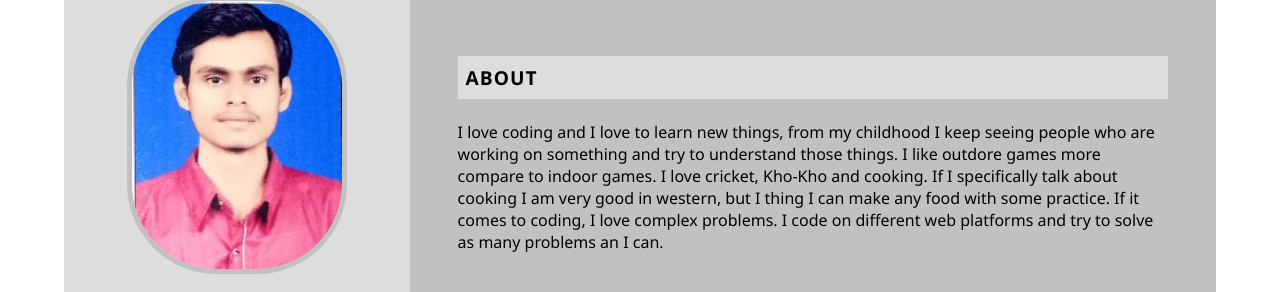
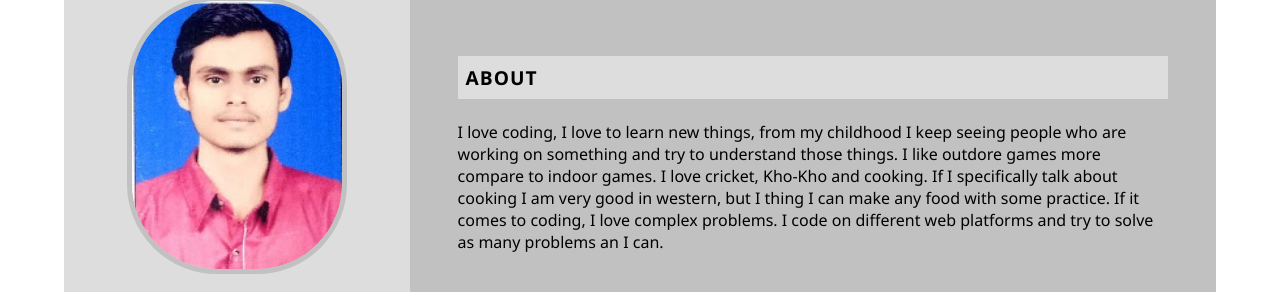
Before and after one commit to parvindr091719/Resume-Arvind-Sharma, a plain HTML site: page index.html in a window 1280 px wide. Shown: the part 276-568 px from the top of the page. Drawn offline with Linux system fonts and the light colour scheme.

Commit message:
Update index.html

```diff
--- a/index.html
+++ b/index.html
@@ -104,7 +104,7 @@
                     <br><br>
                     <h2 class="right-title" style="background-color:rgb(221, 221, 221);">ABOUT</h2>
                     <br>
-                    <p class="para" contenteditable="true">I love coding and I love to learn new things, from my childhood I keep seeing people who are working on something and try to understand those things. I like outdore games more compare to indoor games. I love cricket, Kho-Kho and cooking. If I specifically talk about cooking I am very good in western, but I thing I can make any food with some practice. If it comes to coding, I love complex problems. I code on different web platforms and try to solve as many problems an I can.</p>
+                    <p class="para" contenteditable="true">I love coding, I love to learn new things, from my childhood I keep seeing people who are working on something and try to understand those things. I like outdore games more compare to indoor games. I love cricket, Kho-Kho and cooking. If I specifically talk about cooking I am very good in western, but I thing I can make any food with some practice. If it comes to coding, I love complex problems. I code on different web platforms and try to solve as many problems an I can.</p>
                     <br><br>
                 </section>
                 <section class="education sect">
```
